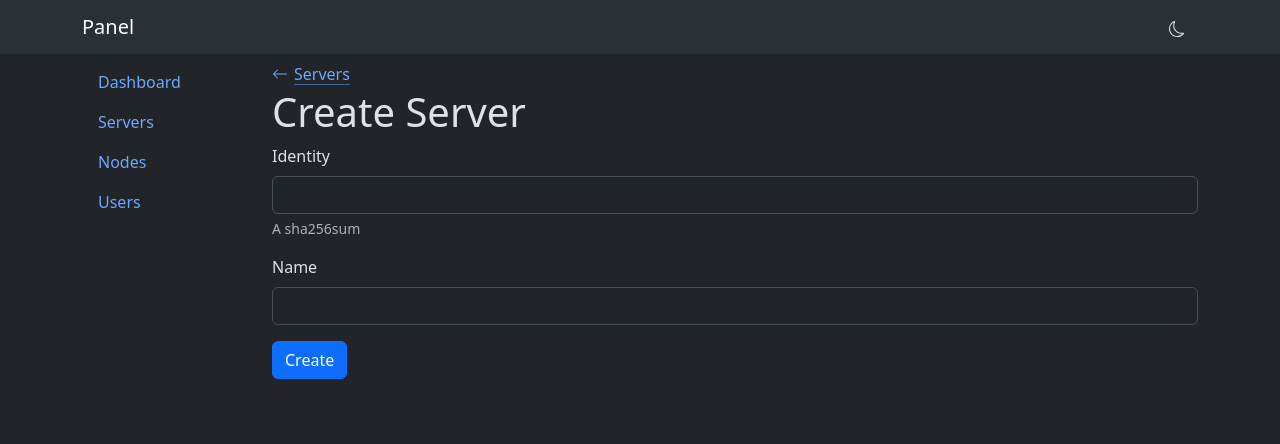
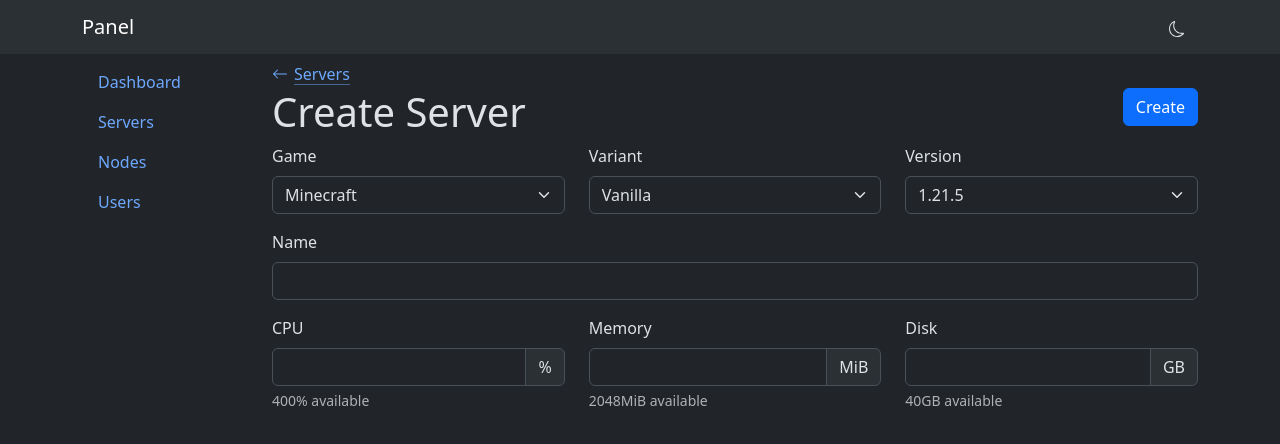
Before and after one commit to ayeama/panel, a Vue app in the folder ui/: page /servers/create in a window 1280 px wide. Shown: the top 444 px of the page. Built offline with nearby package versions, Linux system fonts and the light colour scheme.

Commit message:
Add options to server create

```diff
--- a/ui/src/views/ServerCreateView.vue
+++ b/ui/src/views/ServerCreateView.vue
@@ -43,31 +43,95 @@
       </RouterLink>
     </div>
 
-    <h1>Create Server</h1>
-
-    <form v-on:submit.prevent="createServer">
-      <div class="mb-3">
-        <label for="idInput" class="form-label">Identity</label>
-        <input
-          type="text"
-          class="form-control"
-          id="idInput"
-          aria-describedby="idHelp"
-          v-model="id"
-        />
-        <div id="idHelp" class="form-text">A sha256sum</div>
+    <div class="row">
+      <div class="col">
+        <h1>Create Server</h1>
       </div>
 
-      <div class="mb-3">
-        <label for="nameInput" class="form-label">Name</label>
-        <input type="text" class="form-control" id="nameInput" v-model="name" />
+      <div class="col">
+        <div class="float-end">
+          <button v-if="!loading" form="createServer" type="submit" class="btn btn-primary">Create</button>
+        </div>
+      </div>
+    </div>
+
+    <form v-on:submit.prevent="createServer" id="createServer">
+      <div class="row">
+        <div class="col">
+          <div>
+            <label for="gameSelect" class="form-label">Game</label>
+            <select class="form-select" id="gameSelect" aria-label="Game select">
+              <option selected>Minecraft</option>
+              <option value="1">Valheim</option>
+            </select>
+          </div>
+        </div>
+
+        <div class="col">
+          <div>
+            <label for="variantSelect" class="form-label">Variant</label>
+            <select class="form-select" id="variantSelect" aria-label="Variant select">
+              <option selected>Vanilla</option>
+              <option value="1">Paper</option>
+            </select>
+          </div>
+        </div>
+
+        <div class="col">
+          <div>
+            <label for="versionSelect" class="form-label">Version</label>
+            <select class="form-select" id="versionSelect" aria-label="Version select">
+              <option selected>1.21.5</option>
+              <option value="1">1.21.5</option>
+              <option value="2">1.21.4</option>
+              <option value="3">1.21.3</option>
+              <option value="4">1.21.2</option>
+              <option value="5">1.21.1</option>
+              <option value="6">1.21</option>
+              <option value="7">1.20.1</option>
+              <option value="8">1.20</option>
+            </select>
+          </div>
+        </div>
       </div>
 
-      <button v-if="!loading" type="submit" class="btn btn-primary">Create</button>
-      <button v-else type="button" class="btn btn-primary" disabled>
-        <span class="spinner-border spinner-border-sm" aria-hidden="true"></span>
-        <span class="ms-1" role="status">Creating...</span>
-      </button>
+      <div class="row mt-3">
+        <div class="col">
+          <div>
+            <label for="nameInput" class="form-label">Name</label>
+            <input type="text" class="form-control" id="nameInput" v-model="name" />
+          </div>
+        </div>
+      </div>
+
+      <div class="row mt-3">
+        <div class="col">
+          <label for="cpuInput" class="form-label">CPU</label>
+          <div class="input-group">
+            <input type="number" class="form-control" id="cpuInput" />
+            <span class="input-group-text">%</span>
+          </div>
+          <div class="form-text">400% available</div>
+        </div>
+
+        <div class="col">
+          <label for="memoryInput" class="form-label">Memory</label>
+          <div class="input-group">
+            <input type="number" class="form-control" id="memoryInput" />
+            <span class="input-group-text">MiB</span>
+          </div>
+          <div class="form-text">2048MiB available</div>
+        </div>
+
+        <div class="col">
+          <label for="diskInput" class="form-label">Disk</label>
+          <div class="input-group">
+            <input type="number" class="form-control" id="diskInput" />
+            <span class="input-group-text">GB</span>
+          </div>
+          <div class="form-text">40GB available</div>
+        </div>
+      </div>
     </form>
   </div>
 </template>
```
